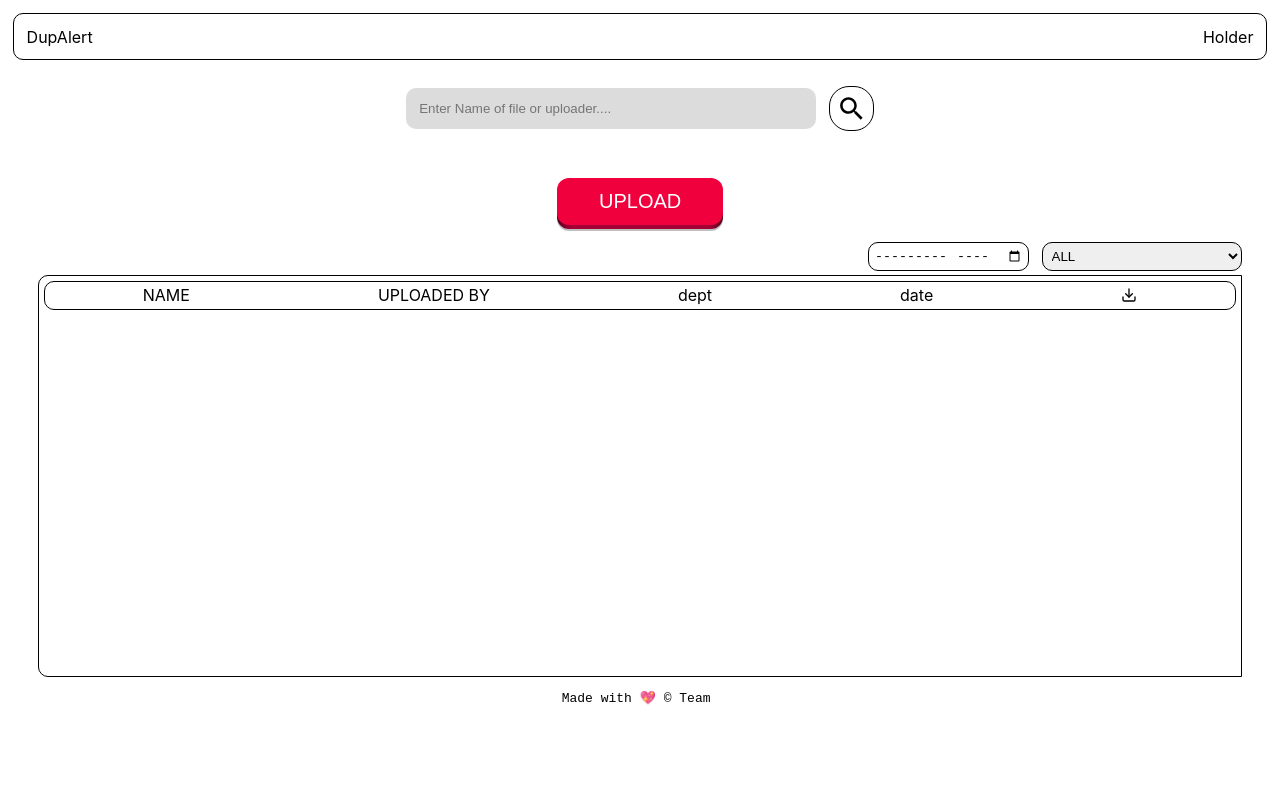
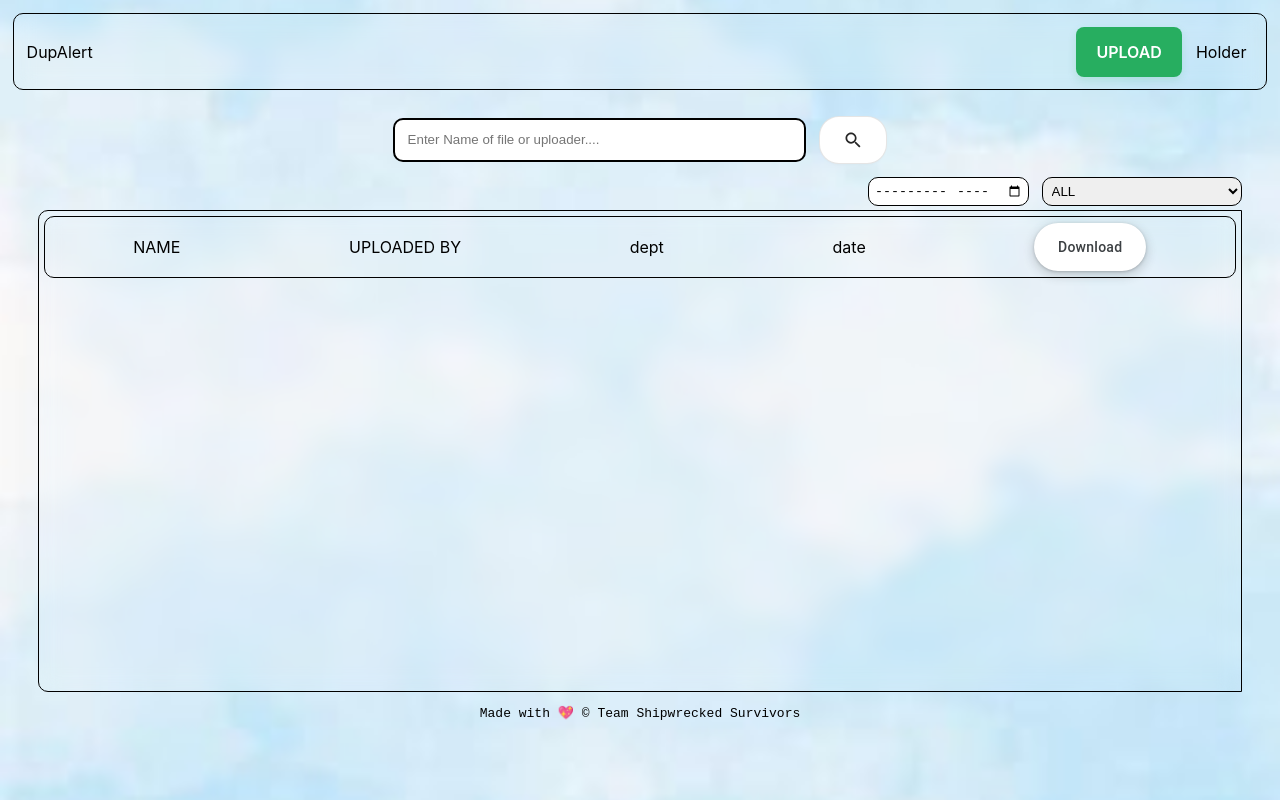
Before and after one commit to Shobhitsingh-2503/DupAlert, a React (Create React App) app: page /login in a window 1280 px wide. Built offline with nearby package versions, Linux system fonts and the light colour scheme.

Commit message:
minor changes

```diff
--- a/src/App.js
+++ b/src/App.js
@@ -9,7 +9,10 @@ function App() {
     <div>
       <div id="navbar">
         <div id="name">DupAlert</div>
-        <div id="">Holder</div>
+        <div id="upload">
+          <Upload />
+          <div id="">Holder</div>
+        </div>
       </div>
       <div id="search">
         <input
@@ -17,9 +20,11 @@ function App() {
           id="srchBar"
           placeholder="Enter Name of file or uploader.... "
         />
-        <IoMdSearch id="srch" />
+        <button className="button-6">
+          <IoMdSearch />
+        </button>
       </div>
-      <Upload />
+
       <div id="filter">
         <input type="month" id="month" />
         <select id="dept">
@@ -40,7 +45,7 @@ function App() {
         <ListItem />
       </div>
       <div id="footer">
-        <pre>Made with 💖 © Team </pre>
+        <pre>Made with 💖 © Team Shipwrecked Survivors</pre>
       </div>
     </div>
   );
--- a/src/components/ListItem.jsx
+++ b/src/components/ListItem.jsx
@@ -9,7 +9,7 @@ const ListItem = () => {
       <div>UPLOADED BY</div>
       <div>dept</div>
       <div>date</div>
-      <FiDownload />
+      <button className="button-17">Download</button>
     </div>
   )
 }
--- a/src/components/Upload.jsx
+++ b/src/components/Upload.jsx
@@ -4,11 +4,7 @@ import '../global.css'
 const Upload = () => {
   return (
     <div id="upld">
-      <button class="button-82-pushable" role="button">
-        <span class="button-82-shadow"></span>
-        <span class="button-82-edge"></span>
-        <span class="button-82-front text">UPLOAD</span>
-      </button>
+      <button className="button-68">UPLOAD</button>
     </div>
   )
 }
--- a/src/global.css
+++ b/src/global.css
@@ -1,3 +1,10 @@
+body{
+    background-image: url("./img/final.jpeg");
+    background-repeat: no-repeat;
+    background-position: center;
+    background-size: cover;
+}
+
 #navbar{
     display: flex;
     flex-direction: row;
@@ -7,6 +14,7 @@
     border: 1px black solid;
     border-radius: 10px;
     margin: 1%;
+    backdrop-filter: blur(10px);
 }
 #search{
     display: flex;
@@ -17,9 +25,9 @@
 }
 #srchBar{
     padding: 1%;
-    border: none;
+    border: black solid 2px;
     border-radius: 10px;
-    background-color: gainsboro;
+    background-color: white;
     width: 30%;
 }
 #srch{
@@ -127,11 +135,66 @@
     outline: none;
 }
 
-#upld{
+/* #upld{
     display: flex;
     justify-content: center;
     margin-top: 4%;
+} */
+#upload{
+    display: flex;
+    flex-direction: row;
+    justify-content: space-around;
+    align-items: center;
+    width: 15%;
 }
+
+ /* CSS */
+ .button-68 {
+     appearance: none;
+     backface-visibility: hidden;
+     background-color: #27ae60;
+     border-radius: 8px;
+     border-style: none;
+     box-shadow: rgba(39, 174, 96, .15) 0 4px 9px;
+     box-sizing: border-box;
+     color: #fff;
+     cursor: pointer;
+     display: inline-block;
+     font-family: Inter, -apple-system, system-ui, "Segoe UI", Helvetica, Arial, sans-serif;
+     font-size: 16px;
+     font-weight: 600;
+     letter-spacing: normal;
+     line-height: 1.5;
+     outline: none;
+     overflow: hidden;
+     padding: 13px 20px;
+     position: relative;
+     text-align: center;
+     text-decoration: none;
+     transform: translate3d(0, 0, 0);
+     transition: all .3s;
+     user-select: none;
+     -webkit-user-select: none;
+     touch-action: manipulation;
+     vertical-align: top;
+     white-space: nowrap;
+ }
+
+ .button-68:hover {
+     background-color: #1e8449;
+     opacity: 1;
+     transform: translateY(0);
+     transition-duration: .35s;
+ }
+
+ .button-68:active {
+     transform: translateY(2px);
+     transition-duration: .35s;
+ }
+
+ .button-68:hover {
+     box-shadow: rgba(39, 174, 96, .2) 0 6px 12px;
+ }
 
 #container{
     display: flex;
@@ -142,9 +205,10 @@
     border: black solid 1px;
     border-top-left-radius:10px;
     border-bottom-left-radius: 10px;
-    height: 50vh;
+    height: 60vh;
     margin-bottom: 0;
     margin-top: 0;
+    backdrop-filter: blur(10px);
 }
 #footer{
     display: flex;
@@ -181,3 +245,125 @@
     border-radius: 10px;
     width: 200px;
 }
+
+/* CSS */
+.button-6 {
+    align-items: center;
+    background-color: #FFFFFF;
+    border: 1px solid rgba(0, 0, 0, 0.1);
+    border-radius: .25rem;
+    box-shadow: rgba(0, 0, 0, 0.02) 0 1px 3px 0;
+    box-sizing: border-box;
+    color: rgba(0, 0, 0, 0.85);
+    cursor: pointer;
+    display: inline-flex;
+    font-family: system-ui, -apple-system, system-ui, "Helvetica Neue", Helvetica, Arial, sans-serif;
+    font-size: 16px;
+    font-weight: 600;
+    justify-content: center;
+    line-height: 1.25;
+    margin: 0;
+    min-height: 3rem;
+    padding: calc(.875rem - 1px) calc(1.5rem - 1px);
+    position: relative;
+    text-decoration: none;
+    transition: all 250ms;
+    user-select: none;
+    -webkit-user-select: none;
+    touch-action: manipulation;
+    vertical-align: baseline;
+    width: auto;
+    margin-left: 1%;
+    border-radius: 20px;
+    font-size: 20px;
+}
+
+.button-6:hover,
+.button-6:focus {
+    border-color: rgba(0, 0, 0, 0.15);
+    box-shadow: rgba(0, 0, 0, 0.1) 0 4px 12px;
+    color: rgba(0, 0, 0, 0.65);
+}
+
+.button-6:hover {
+    transform: translateY(-1px);
+}
+
+.button-6:active {
+    background-color: #F0F0F1;
+    border-color: rgba(0, 0, 0, 0.15);
+    box-shadow: rgba(0, 0, 0, 0.06) 0 2px 4px;
+    color: rgba(0, 0, 0, 0.65);
+    transform: translateY(0);
+}
+
+.button-17 {
+    align-items: center;
+    appearance: none;
+    background-color: #fff;
+    border-radius: 24px;
+    border-style: none;
+    box-shadow: rgba(0, 0, 0, .2) 0 3px 5px -1px, rgba(0, 0, 0, .14) 0 6px 10px 0, rgba(0, 0, 0, .12) 0 1px 18px 0;
+    box-sizing: border-box;
+    color: #3c4043;
+    cursor: pointer;
+    display: inline-flex;
+    fill: currentcolor;
+    font-family: "Google Sans", Roboto, Arial, sans-serif;
+    font-size: 14px;
+    font-weight: 500;
+    height: 48px;
+    justify-content: center;
+    letter-spacing: .25px;
+    line-height: normal;
+    max-width: 100%;
+    overflow: visible;
+    padding: 2px 24px;
+    position: relative;
+    text-align: center;
+    text-transform: none;
+    transition: box-shadow 280ms cubic-bezier(.4, 0, .2, 1), opacity 15ms linear 30ms, transform 270ms cubic-bezier(0, 0, .2, 1) 0ms;
+    user-select: none;
+    -webkit-user-select: none;
+    touch-action: manipulation;
+    width: auto;
+    will-change: transform, opacity;
+    z-index: 0;
+    margin-top: 0.2%;
+    margin-bottom: 0.2%;
+}
+
+.button-17:hover {
+    background: #F6F9FE;
+    color: #174ea6;
+}
+
+.button-17:active {
+    box-shadow: 0 4px 4px 0 rgb(60 64 67 / 30%), 0 8px 12px 6px rgb(60 64 67 / 15%);
+    outline: none;
+}
+
+.button-17:focus {
+    outline: none;
+    border: 2px solid #4285f4;
+}
+
+.button-17:not(:disabled) {
+    box-shadow: rgba(60, 64, 67, .3) 0 1px 3px 0, rgba(60, 64, 67, .15) 0 4px 8px 3px;
+}
+
+.button-17:not(:disabled):hover {
+    box-shadow: rgba(60, 64, 67, .3) 0 2px 3px 0, rgba(60, 64, 67, .15) 0 6px 10px 4px;
+}
+
+.button-17:not(:disabled):focus {
+    box-shadow: rgba(60, 64, 67, .3) 0 1px 3px 0, rgba(60, 64, 67, .15) 0 4px 8px 3px;
+}
+
+.button-17:not(:disabled):active {
+    box-shadow: rgba(60, 64, 67, .3) 0 4px 4px 0, rgba(60, 64, 67, .15) 0 8px 12px 6px;
+}
+
+.button-17:disabled {
+    box-shadow: rgba(60, 64, 67, .3) 0 1px 3px 0, rgba(60, 64, 67, .15) 0 4px 8px 3px;
+}
```
Also changed, not shown: src/img/final.jpeg (added).
